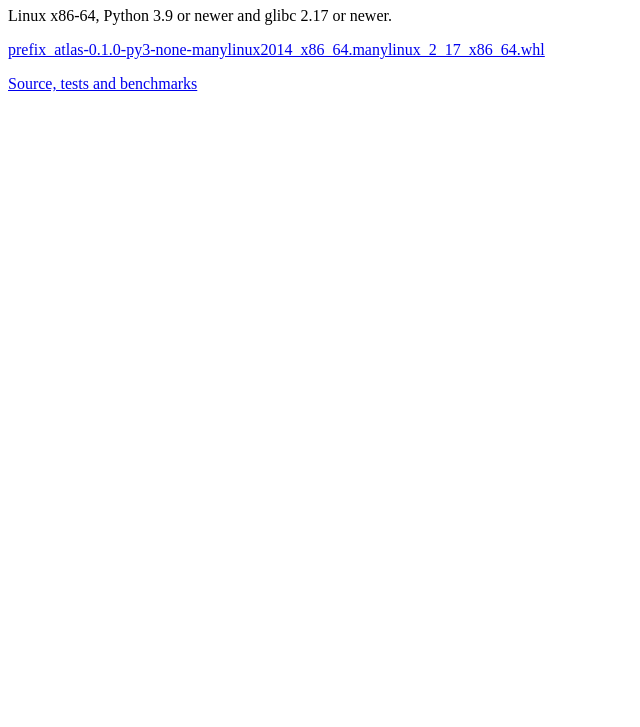
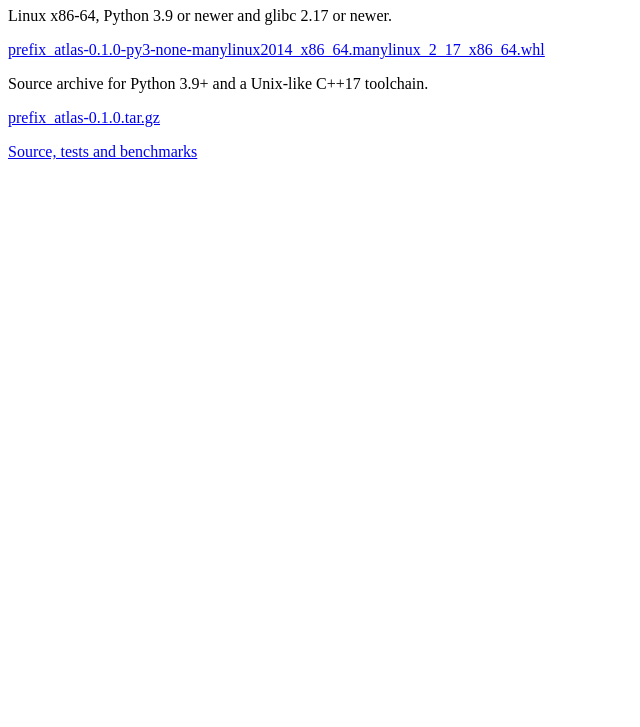
Before and after one commit to pgg898200-ship-it/cachepin, a browser extension: page site/prefix-atlas/dist/index.html in a window 1280 px wide. Shown: the part 73-800 px from the top of the page, without its empty margins (0-640 px from the left). Drawn offline with Linux system fonts and the light colour scheme.

Commit message:
Package a standalone Prefix Atlas source distribution

```diff
--- a/site/prefix-atlas/dist/index.html
+++ b/site/prefix-atlas/dist/index.html
@@ -3,5 +3,7 @@
 <h1>Prefix Atlas downloads</h1>
 <p>Linux x86-64, Python 3.9 or newer and glibc 2.17 or newer.</p>
 <a data-requires-python="&gt;=3.9" href="prefix_atlas-0.1.0-py3-none-manylinux2014_x86_64.manylinux_2_17_x86_64.whl#sha256=31901249d39906383235f790b5858bb5cfd2539ca09e14d27634a06487012b47">prefix_atlas-0.1.0-py3-none-manylinux2014_x86_64.manylinux_2_17_x86_64.whl</a>
+<p>Source archive for Python 3.9+ and a Unix-like C++17 toolchain.</p>
+<a data-requires-python="&gt;=3.9" href="prefix_atlas-0.1.0.tar.gz#sha256=6c1df8b189be6f21519d2eb43e37e4aecd5326c64906c5b20a1078ae889a17bd">prefix_atlas-0.1.0.tar.gz</a>
 <p><a href="https://github.com/pgg898200-ship-it/cachepin/tree/main/tools/prefix-atlas">Source, tests and benchmarks</a></p>
 </html>
```
Also changed, not shown: 4 other files.
